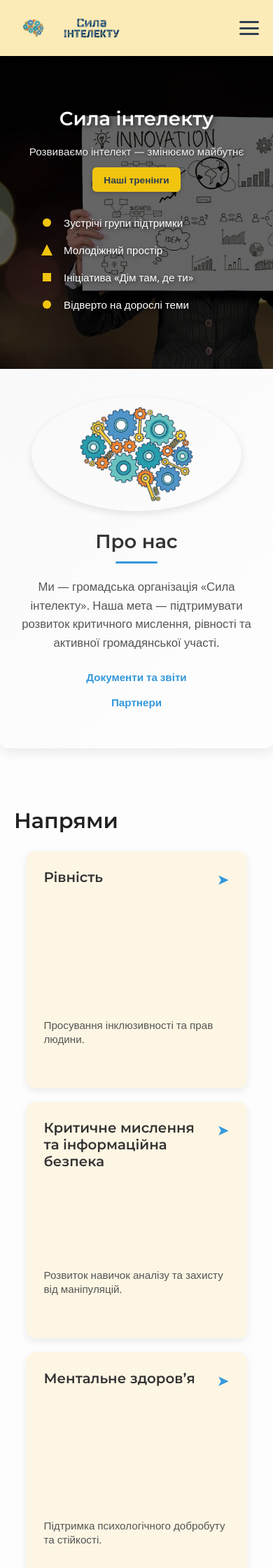
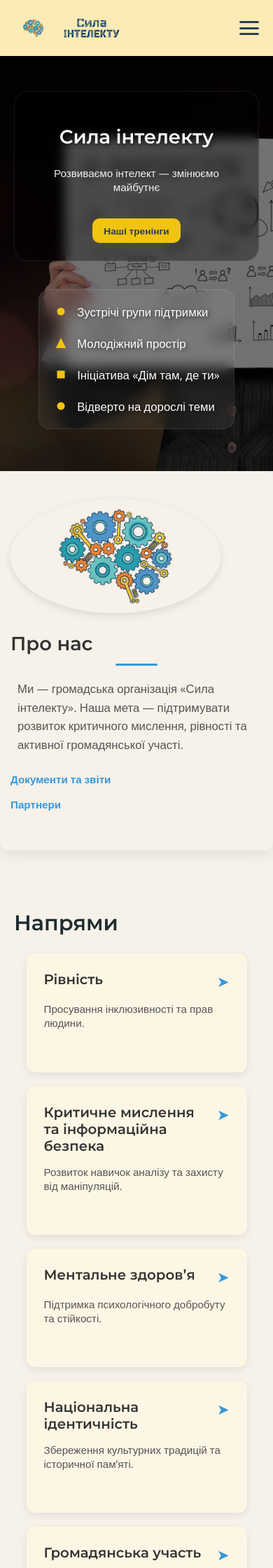
Before and after one commit to wturman/trainings-landing, a PHP site: page / in a window 390 px wide. Shown: the top 2240 px of the page at 70% size. Run offline with PHP 8.4, Linux system fonts and the light colour scheme.

Commit message:
backup before landing refactor

```diff
--- a/css/about.css
+++ b/css/about.css
@@ -1,5 +1,6 @@
 .about {
-  background: linear-gradient(135deg, #f9f9f9, #fefefe);
+  background: var(--background);
+  color: var(--text);
   padding: 60px 20px;
   border-radius: 12px;
   box-shadow: 0 6px 18px rgba(0, 0, 0, 0.08);
@@ -7,15 +8,17 @@
 
 .about-icon img {
   width: 300px;
+  max-width: 100%;
   height: auto;
   border-radius: 50%;
   box-shadow: 0 4px 12px rgba(0, 0, 0, 0.1);
+  text-align: center;
 }
 
 .about-container {
   max-width: 900px;
   margin: 0 auto;
-  text-align: center;
+
 }
 
 .about h2 {
@@ -40,6 +43,7 @@
   line-height: 1.6;
   color: #555;
   margin-bottom: 25px;
+  text-align: left;
 }
 
 .about-links {
--- a/css/directions.css
+++ b/css/directions.css
@@ -151,12 +151,14 @@
 
   .direction-card {
     width: 90%;
-    height: 40vh; /* базова висота */
+    min-height: 160px;
+    height: auto;
     flex: none;
   }
 
   .direction-card.active {
-    height: 90vh; /* розгорнута картка */
+    min-height: 400px;
+    height: auto;
     transform: none;
   }
 
--- a/css/header.css
+++ b/css/header.css
@@ -106,13 +106,16 @@
 }
 
 .burger.active span:nth-child(1) {
-  transform: rotate(45deg) translate(5px, 5px);
+  transform: translateY(9px) rotate(45deg);
 }
+
 .burger.active span:nth-child(2) {
   opacity: 0;
+  transform: scale(0);
 }
+
 .burger.active span:nth-child(3) {
-  transform: rotate(-45deg) translate(6px, -6px);
+  transform: translateY(-9px) rotate(-45deg);
 }
 
 /* === МОБІЛЬНА ВЕРСІЯ === */
--- a/css/hero.css
+++ b/css/hero.css
@@ -1,130 +1,156 @@
-/* === HERO === */
+
+/* =========================
+   HERO V3 — PREMIUM GLASS LAYOUT
+========================= */
+
 .hero {
-  margin-top: 70px; /* компенсує висоту хедера */
+  margin-top: 70px;
+  min-height: 80vh;
+
+  display: grid;
+  grid-template-columns: 320px 1fr;
+  align-items: center;
+
+  padding: 60px 6%;
+  gap: 60px;
+
   position: relative;
-  min-height: 80vh;
-  background: linear-gradient(rgba(0, 0, 0, 0.5), rgba(0, 0, 0, 0.5)),
-    url("../img/main.jpg") center center/cover no-repeat;
+
+  background: linear-gradient(
+      rgba(0, 0, 0, 0.55),
+      rgba(0, 0, 0, 0.55)
+    ),
+    url("../img/main.jpg") center center / cover no-repeat;
 }
 
-/* overlay для центрування контенту */
+/* =========================
+   LEFT — SLOGANS (SIDEBAR)
+========================= */
+
+.hero-slogans {
+  display: flex;
+  flex-direction: column;
+  gap: 22px;
+
+  padding: 20px;
+
+  border-radius: 16px;
+
+  background: rgba(255, 255, 255, 0.06);
+  backdrop-filter: blur(10px);
+  -webkit-backdrop-filter: blur(10px);
+
+  border: 1px solid rgba(255, 255, 255, 0.08);
+
+  /* 🔥 FIX */
+  width: fit-content;
+  max-width: 320px;
+}
+
+/* slogan item */
+.slogan {
+  display: flex;
+  align-items: center;
+  gap: 12px;
+
+  opacity: 0;
+  transform: translateY(20px);
+
+  animation: fadeUp 0.7s ease forwards;
+}
+
+/* text */
+.slogan span {
+  font-size: 1.25em;
+  color: #fff;
+  text-shadow: 2px 2px 6px rgba(0, 0, 0, 0.6);
+}
+
+/* icon */
+.shape {
+  width: 22px;
+  height: 22px;
+  fill: #f1c40f;
+
+  opacity: 0;
+  transform: scale(0.6);
+
+  animation: popIn 0.5s ease forwards;
+}
+
+/* stagger animation */
+.slogan:nth-child(1) { animation-delay: 0.2s; }
+.slogan:nth-child(2) { animation-delay: 0.7s; }
+.slogan:nth-child(3) { animation-delay: 1.2s; }
+.slogan:nth-child(4) { animation-delay: 1.7s; }
+
+/* =========================
+   RIGHT — CONTENT CARD
+========================= */
+
 .hero-overlay {
-  position: absolute;
-  top: 0;
-  left: 0;
-  width: 100%;
-  height: 100%;
   display: flex;
   justify-content: center;
   align-items: center;
-  text-align: center;
-  padding: 0 20px;
 }
 
 .hero-content {
   max-width: 800px;
+
+  padding: 40px;
+
+  border-radius: 20px;
+
+  background: rgba(0, 0, 0, 0.35);
+  backdrop-filter: blur(8px);
+  -webkit-backdrop-filter: blur(8px);
+
+  border: 1px solid rgba(255, 255, 255, 0.08);
+
+  text-align: center;
 }
 
+/* title */
 .hero-content h1 {
   font-family: "Montserrat", sans-serif;
-  font-size: 3.8em;
+  font-size: 3.6em;
   color: #fff;
   margin-bottom: 25px;
-  text-shadow: 2px 2px 6px rgba(0, 0, 0, 0.6);
+  text-shadow: 2px 2px 8px rgba(0, 0, 0, 0.6);
 }
 
+/* paragraph */
 .hero-content p {
   font-family: "Open Sans", sans-serif;
-  font-size: 1.6em;
+  font-size: 1.5em;
   color: #f0f0f0;
   margin-bottom: 35px;
-  text-shadow: 1px 1px 4px rgba(0, 0, 0, 0.5);
 }
 
+/* button */
 .hero-content .btn {
+  display: inline-block;
   padding: 14px 32px;
   background: #f1c40f;
   color: #2c3e50;
-  text-decoration: none;
   font-weight: bold;
   font-size: 1.1em;
-  border-radius: 6px;
-  transition: all 0.3s ease;
-  box-shadow: 0 2px 6px rgba(0, 0, 0, 0.2);
+  border-radius: 10px;
+  text-decoration: none;
+  transition: 0.3s ease;
 }
 
 .hero-content .btn:hover {
   background: #d4ac0d;
   color: #fff;
+  transform: translateY(-2px);
 }
 
-/* лозунги на десктопі */
-.hero-slogans {
-  position: absolute;
-  top: 18%;
-  left: 5%;
-  display: flex;
-  flex-direction: column;
-  gap: 20px;
-  z-index: 2;
-}
+/* =========================
+   ANIMATIONS
+========================= */
 
-.slogan {
-  display: flex;
-  align-items: center;
-  gap: 12px;
-  opacity: 0;
-  transform: translateY(40px);
-  animation: slideUp 1s ease forwards;
-}
-
-.slogan span {
-  font-size: 1.5em;
-  color: #fff;
-  text-shadow: 2px 2px 6px rgba(0, 0, 0, 0.6);
-}
-
-/* SVG shapes */
-.shape {
-  width: 24px;
-  height: 24px;
-  fill: #f1c40f;
-  opacity: 0;
-  transform: scale(0.5);
-  animation: popIn 0.6s ease forwards;
-}
-
-/* Анімації з затримкою */
-.slogan:nth-child(1) {
-  animation-delay: 0.5s;
-}
-.slogan:nth-child(1) .shape {
-  animation-delay: 0.7s;
-}
-
-.slogan:nth-child(2) {
-  animation-delay: 2s;
-}
-.slogan:nth-child(2) .shape {
-  animation-delay: 2.2s;
-}
-
-.slogan:nth-child(3) {
-  animation-delay: 3.5s;
-}
-.slogan:nth-child(3) .shape {
-  animation-delay: 3.7s;
-}
-
-.slogan:nth-child(4) {
-  animation-delay: 5s;
-}
-.slogan:nth-child(4) .shape {
-  animation-delay: 5.2s;
-}
-
-/* Ключові кадри */
-@keyframes slideUp {
+@keyframes fadeUp {
   to {
     opacity: 1;
     transform: translateY(0);
@@ -138,72 +164,59 @@
   }
 }
 
-/* === МОБІЛЬНА ВЕРСІЯ === */
-@media (max-width: 768px) {
+/* =========================
+   TABLET
+========================= */
+
+@media (max-width: 1024px) {
   .hero {
-    display: flex;
-    flex-direction: column;
-    align-items: center;
-    justify-content: flex-start;
+    grid-template-columns: 1fr;
+    gap: 40px;
     text-align: center;
-    padding: 20px;
-    min-height: auto;
-    background: linear-gradient(rgba(0, 0, 0, 0.6), rgba(0, 0, 0, 0.6)),
-      url("../img/main.jpg") center center/cover no-repeat;
+  }
+
+  .hero-slogans {
+    order: 2;
+    max-width: 500px;
+    margin: 0 auto;
   }
 
   .hero-overlay {
-    position: static; /* більше не абсолютний */
-    width: 100%;
-    height: auto;
-    padding: 0;
-    margin-bottom: 20px;
+    order: 1;
+  }
+}
+
+/* =========================
+   MOBILE
+========================= */
+
+@media (max-width: 768px) {
+  .hero {
+    min-height: auto;
+    padding: 30px 20px;
   }
 
   .hero-content {
-    max-width: 100%;
+    padding: 25px;
   }
 
   .hero-content h1 {
     font-size: 2.2em;
-    margin-bottom: 20px;
   }
 
   .hero-content p {
     font-size: 1.2em;
-    margin-bottom: 20px;
   }
 
-  /* лозунги під заголовком */
-  @media (max-width: 768px) {
-    .hero-slogans {
-      position: static;
-      margin: 20px 0;
-      gap: 15px;
-      align-items: flex-start; /* вирівнюємо по лівому краю */
-      width: 100%;
-      padding-left: 10%; /* відступ зліва 20% */
-    }
-
-    .slogan {
-      justify-content: flex-start; /* іконка + текст зліва */
-    }
-
-    .slogan span {
-      font-size: 1.2em;
-      text-align: left; /* текст вирівняний по лівому краю */
-    }
-  }
-
-  /* кнопка під лозунгами */
-  .hero-content .btn {
-    margin-top: 20px;
-    font-size: 1em;
-    padding: 12px 28px;
+  .slogan span {
+    font-size: 1.1em;
   }
 }
 
-/* === ДРІБНІ ЕКРАНИ (телефони <480px) === */
+/* =========================
+   SMALL PHONES
+========================= */
+
 @media (max-width: 480px) {
   .hero-content h1 {
     font-size: 1.8em;
@@ -213,10 +226,6 @@
     font-size: 1em;
   }
 
-  .slogan span {
-    font-size: 1em;
-  }
-
   .hero-content .btn {
     font-size: 0.95em;
     padding: 10px 24px;
--- a/css/main.css
+++ b/css/main.css
@@ -9,21 +9,31 @@
 @import url("aktualno.css");
 @import url("services.css");
 
+:root {
+  --primary: #0f4c5c;
+  --accent: #e76f51;
+  --secondary: #bfd8bd;
+  --background: #f6f1e9;
+  --text: #1e2d2f;
+}
+
 body {
   margin: 0;
   font-family: "Open Sans", sans-serif;
   color: #333;
-  background-color: #fdfdfd;
+  background-color: var(--background);
 }
 * {
   box-sizing: border-box;
 }
 
+
+
 h1,
 h2,
 h3 {
   font-family: "Montserrat", sans-serif;
-  color: #222;
+  color: var(--text);
 }
 
 section {
--- a/css/portfolio.css
+++ b/css/portfolio.css
@@ -192,4 +192,13 @@
   .story-card-logo {
     display: none;
   }
+
+  .project-item,
+  .project-item:nth-child(even) {
+    flex-direction: column;
+  }
+
+  .project-text {
+    width: 100%;
+  }
 }
--- a/index.html
+++ b/index.html
@@ -54,10 +54,8 @@
         <div class="hero-content">
           <h1>Сила інтелекту</h1>
           <p>Розвиваємо інтелект — змінюємо майбутнє</p>
-          <a href="#programs" class="btn">Наші тренінги</a>
+          <a href="#directions" class="btn">Наші тренінги</a>
         </div>
-      </div>
-
       </div>
       <div class="hero-slogans">
         <div class="slogan">
@@ -103,7 +101,9 @@
         критичного мислення, рівності та активної громадянської участі.
       </p>
       <div class="about-links">
+        <span id="documents"></span>
         <a href="#documents"><span class="link-icon"></span> Документи та звіти</a>
+        <span id="partners"></span>
         <a href="#partners"><span class="link-icon"></span> Партнери</a>
       </div>
     </div>
@@ -359,14 +359,15 @@
 
   </div>
 </section>
+</section>
 
 
 <!-- Aktualno -->
-<section id="aktualno" class="aktualno">
-  <h2>Актуально</h2>
+<!-- <section id="aktualno" class="aktualno">
+  <h2>Актуально</h2> -->
 
   <!-- Корисні посилання -->
-  <div class="aktualno-block">
+  <!-- <div class="aktualno-block">
     <h3>Корисні посилання</h3>
     <p>Тут ви знайдете добірку ресурсів для навчання, розвитку та підтримки.</p>
 
@@ -391,10 +392,10 @@
         <a href="/links">Дивитись усі →</a>
       </div>
     </div>
-  </div>
+  </div> -->
 
   <!-- Інформаційні матеріали -->
-  <div class="aktualno-block">
+  <!-- <div class="aktualno-block">
     <h3>Інформаційні матеріали</h3>
     <p>Статті, буклети та інші матеріали для самостійного ознайомлення.</p>
 
@@ -420,11 +421,11 @@
       </div>
     </div>
   </div>
-</section>
+</section> -->
 
 
 <!-- Services -->
-<section id="services" class="services">
+<!-- <section id="services" class="services">
   <h2>Послуги</h2>
   <p class="services-subtitle">
     Ми допомагаємо розвиватися та діяти — тренінги, консультації та освітні програми.
@@ -465,7 +466,7 @@
   <div class="services-cta">
     <a href="/contact" class="cta-btn">Зв’язатися з нами</a>
   </div>
-</section>
+</section> -->
 
 
 
@@ -473,18 +474,22 @@
 <footer id="contacts" class="footer">
   <h2>Контакти</h2>
   <p>Email: <a href="mailto:info@silaintellect.org">info@silaintellect.org</a></p>
-  <p>Телефон: <a href="tel:+380000000000">+380 00 000 00 00</a></p>
+  <p>Телефон: <a href="tel:+380958896063">+38 0958896063</a></p>
 
   <div class="social-links">
-    <a href="#" class="social-icon facebook" aria-label="Facebook">
-      <i class="fab fa-facebook-f"></i>
-    </a>
-    <a href="#" class="social-icon instagram" aria-label="Instagram">
+    <a href="https://www.facebook.com/share/18ganyaLtY/"
+   class="social-icon facebook"
+   aria-label="Facebook"
+   target="_blank"
+   rel="noopener noreferrer">
+  <i class="fab fa-facebook-f"></i>
+</a>
+    <!-- <a href="#" class="social-icon instagram" aria-label="Instagram">
       <i class="fab fa-instagram"></i>
     </a>
     <a href="#" class="social-icon telegram" aria-label="Telegram">
       <i class="fab fa-telegram-plane"></i>
-    </a>
+    </a> -->
   </div>
 </footer>
 
```
Also changed, not shown: js/burger.js (line endings or trailing spaces).
